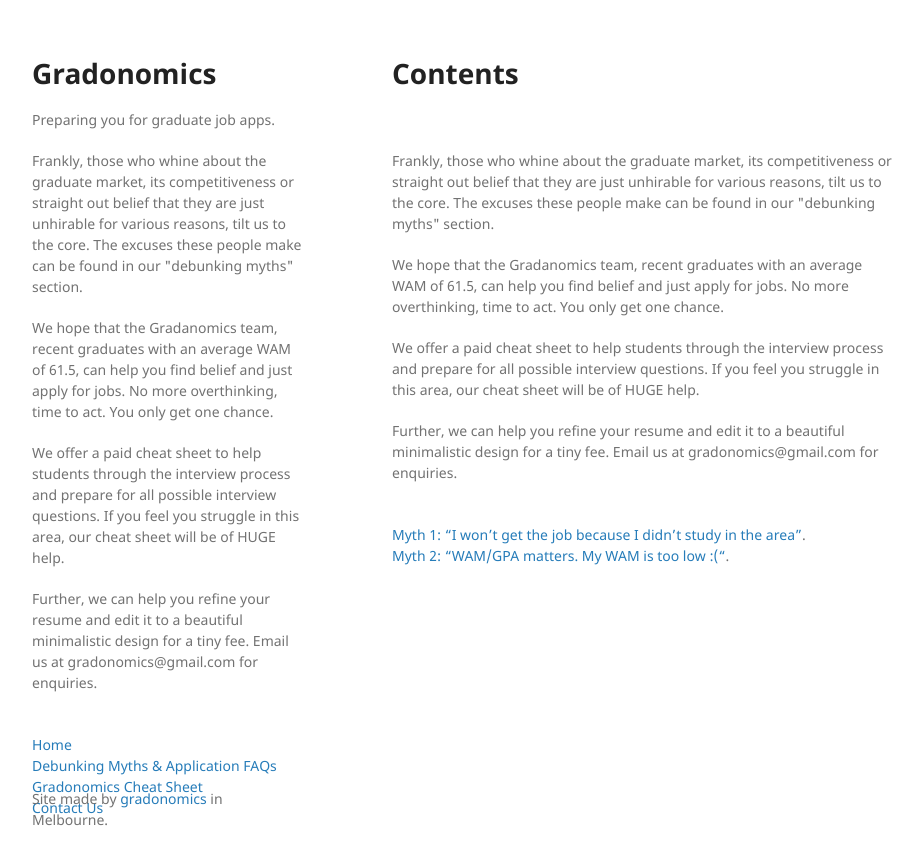
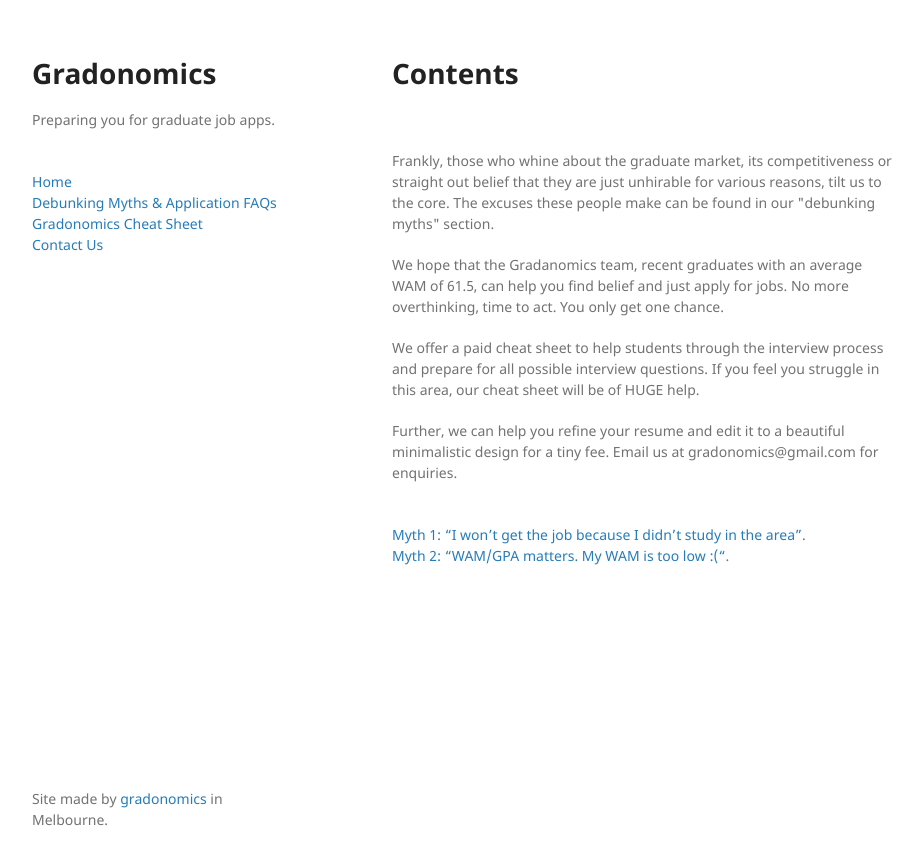
Before and after one commit to gradonomics/gradonomics-grad-help, a Jekyll site: the page built from index.md, in a window 1280 px wide. Shown: the top 865 px of the page, without its empty margins (178-1101 px from the left). Built offline with Jekyll 4.4.1, drawn with Linux system fonts in a browser that asks for light colours; our own code applies the rules of GitHub Pages for plain Markdown files.

Commit message:
space edit

```diff
--- a/_layouts/default.html
+++ b/_layouts/default.html
@@ -17,14 +17,6 @@
       <header>
         <a href="{{ site.github.url }}"> <h1>{{ site.title | default: site.github.repository_name }}</h1> </a>
         <p>{{ site.description | default: site.github.project_tagline }}</p>
-
-        <p>Frankly, those who whine about the graduate market, its competitiveness or straight out belief that they are just unhirable for various reasons, tilt us to the core. The excuses these people make can be found in our "debunking myths" section.</p>
-
-          <p>We hope that the Gradanomics team, recent graduates with an average WAM of 61.5, can help you find belief and just apply for jobs. No more overthinking, time to act. You only get one chance.</p>
-
-          <p>We offer a paid cheat sheet to help students through the interview process and prepare for all possible interview questions. If you feel you struggle in this area, our cheat sheet will be of HUGE help. </p>
-
-          <p>Further, we can help you refine your resume and edit it to a beautiful minimalistic design for a tiny fee. Email us at gradonomics@gmail.com for enquiries.</p>
 
 
         {% if site.github.is_project_page %}
--- a/index.md
+++ b/index.md
@@ -3,8 +3,6 @@ layout: default
 ---
 # [](#header-1)Contents
 <br>
-
-
 <p>Frankly, those who whine about the graduate market, its competitiveness or straight out belief that they are just unhirable for various reasons, tilt us to the core. The excuses these people make can be found in our "debunking myths" section.</p>
 
 <p>We hope that the Gradanomics team, recent graduates with an average WAM of 61.5, can help you find belief and just apply for jobs. No more overthinking, time to act. You only get one chance.</p>
```
